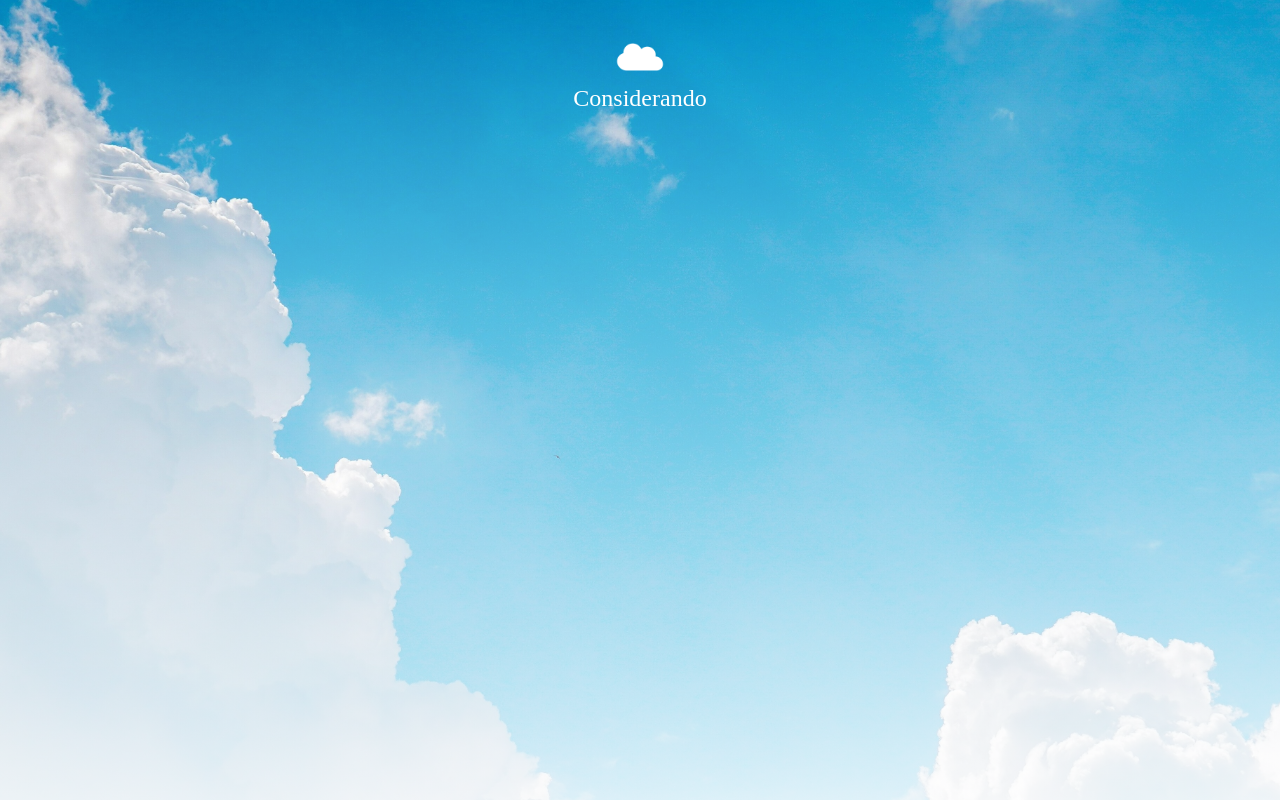
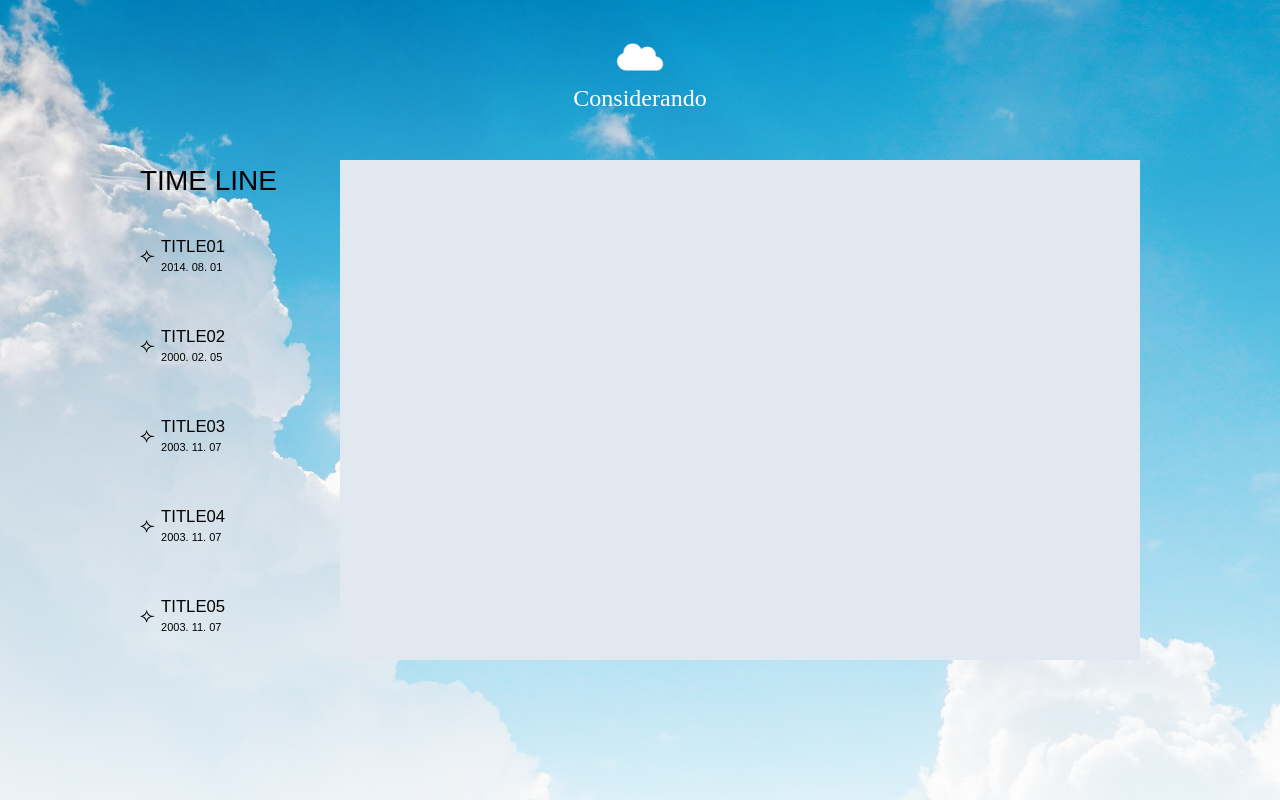
Before and after one commit to seoyoung001100/unming, a Vue app: page /TimeLine in a window 1280 px wide. Before the commit this address had no page. Built offline with nearby package versions, Linux system fonts and the light colour scheme.

Commit message:
타임라인 뷰

```diff
--- a/src/App.vue
+++ b/src/App.vue
@@ -43,7 +43,7 @@ import { RouterView } from 'vue-router';
     }
     h4{
         font-family: "IBM Plex Sans KR", sans-serif;
-        font-weight: 600 !important;
+        font-weight: 300 !important;
         font-style: normal;
     }
     h3{
@@ -97,6 +97,12 @@ import { RouterView } from 'vue-router';
         justify-content: center;
         flex-direction: column;
     }
+    .c-start{
+        display: flex;
+        align-items: start;
+        justify-content: center;
+        flex-direction: column;
+    }
     .c-center{
         display: flex;
         align-items: center;
@@ -147,4 +153,11 @@ import { RouterView } from 'vue-router';
         justify-content: space-between;
         flex-direction: row;
     }
+    .r-start-sb{
+        display: flex;
+        align-items: start;
+        justify-content: center;
+        justify-content: space-between;
+        flex-direction: row;
+    }
 </style>
--- a/src/router/index.js
+++ b/src/router/index.js
@@ -1,6 +1,7 @@
 import { createRouter, createWebHistory } from "vue-router";
 import ProfileView from "@/views/ProfileView.vue";
 import MainView from "@/views/MainView.vue"
+import TimeLineView from "@/views/TimeLineView.vue"
 
 const routes = [
     {
@@ -11,6 +12,10 @@ const routes = [
         path: '/profile',
         component: ProfileView,
     },
+    {
+        path: '/TimeLine',
+        component: TimeLineView,
+    },
 ];
 
 const router = createRouter({
--- a/src/views/MainView.vue
+++ b/src/views/MainView.vue
@@ -67,7 +67,7 @@
 
     <!-- 제일 하단의 카테고리  -->
     <span class="r-center-se w-[50%] h-[10%]" >
-        <router-link  :to='categorys.value' v-for="categorys in category" :key="categorys.title" class="center bg-slate-50 w-[95px] h-[29px] rounded-full">
+        <router-link  :to='categorys.value' v-for="categorys in category" :key="categorys.title" class="center bg-slate-50 w-[95px] h-[29px] rounded-full duration-500 hover:scale-105">
             <p class="text-[11px]">{{ categorys.title }}</p>
         </router-link>
     </span>
@@ -109,8 +109,8 @@ const category = [
         value: '/profile',
     },
     {
-        title: '카테고리 2',
-        value: '/',
+        title: 'TIME LINE',
+        value: '/TimeLine',
     },
     {
         title: '카테고리 3',
--- a/src/views/ProfileView.vue
+++ b/src/views/ProfileView.vue
@@ -33,7 +33,7 @@
             <!-- info 3 수정 완 -->
             <div class="r-center-se w-[100%] h-[40%]">
                 <div class="c-center-se w-[100%] h-[100%]" v-for="rowIndex in Math.ceil(table.length / 3)" :key="rowIndex">
-                    <div class="r-center-se ltr w-[90%] h-[30%] rounded-3xl shadow-xl mx-auto my-[5px]"
+                    <div class="r-center-se ltr w-[90%] h-[28%] rounded-3xl shadow-xl mx-auto my-[5px]"
                         v-for="(item, colIndex) in table.slice((rowIndex - 1) * 3, rowIndex * 3)"
                         :key="colIndex">
                         <div class="center bg-[#50ADD8] w-[30%] h-[100%] rounded-l-3xl vertical-lr text-white">
--- /dev/null
+++ b/src/views/TimeLineView.vue
@@ -0,0 +1,75 @@
+<template lang="">
+    <div class="r-center-sb w-[100%] h-[100%]">
+        <!-- 타임라인 -->
+        <div class="w-[20%] h-[100%]">
+            <div class="w-[100%] h-[10%]">
+                <p class="text-[28px]">TIME LINE</p>
+            </div>
+            <div class="r-start-sb w-[100%] h-[90%]">
+                <div class="h-[100%]">
+                    <div v-for="(initdete, index) in date" :key="initdete.value" class="w-[100%] h-1/5 ">
+                        <input
+                            type="radio"
+                            :id="'radio-' + index"
+                            name="date-radio"
+                            class="hidden peer"
+                            @change="() => handleSelection(index)"
+                        />
+                        <label class="w-[100%] h-[100%] r-start-sb duration-500 peer-checked:translate-x-5" :for="'radio-' + index" >
+                            <div class="center w-[10%] h-[100%]">
+                                <div class="w-[100%]">
+                                    <span class="text-xl h-[100%]">⟣</span>
+                                </div>
+                            </div>
+                            <div class="w-[90%] h-[100%] ml-3">
+                                <span class="c-start h-[100%]">
+                                    <p class="text-[16.7px]">{{ initdete.name }}</p>
+                                    <p class="text-[11px]">{{ initdete.value }}</p>
+                                </span>
+                            </div>
+                        </label>
+                    </div>
+                </div>
+            </div>
+
+        </div>
+
+        <div class="bg-slate-200 w-[80%] h-[100%]"></div>
+    </div>
+
+</template>
+
+<script setup>
+import { ref } from 'vue';
+const selected = ref(null);
+
+const handleSelection = (index) => {
+    selected.value = index;
+};
+const date = [
+    {
+        name: 'TITLE01',
+        value: '2014. 08. 01',
+    },
+    {
+        name: 'TITLE02',
+        value: '2000. 02. 05',
+    },
+    {
+        name: 'TITLE03',
+        value: '2003. 11. 07',
+    },
+    {
+        name: 'TITLE04',
+        value: '2003. 11. 07',
+    },
+    {
+        name: 'TITLE05',
+        value: '2003. 11. 07',
+    },
+]
+</script>
+
+<style scoped>
+
+</style>
```
